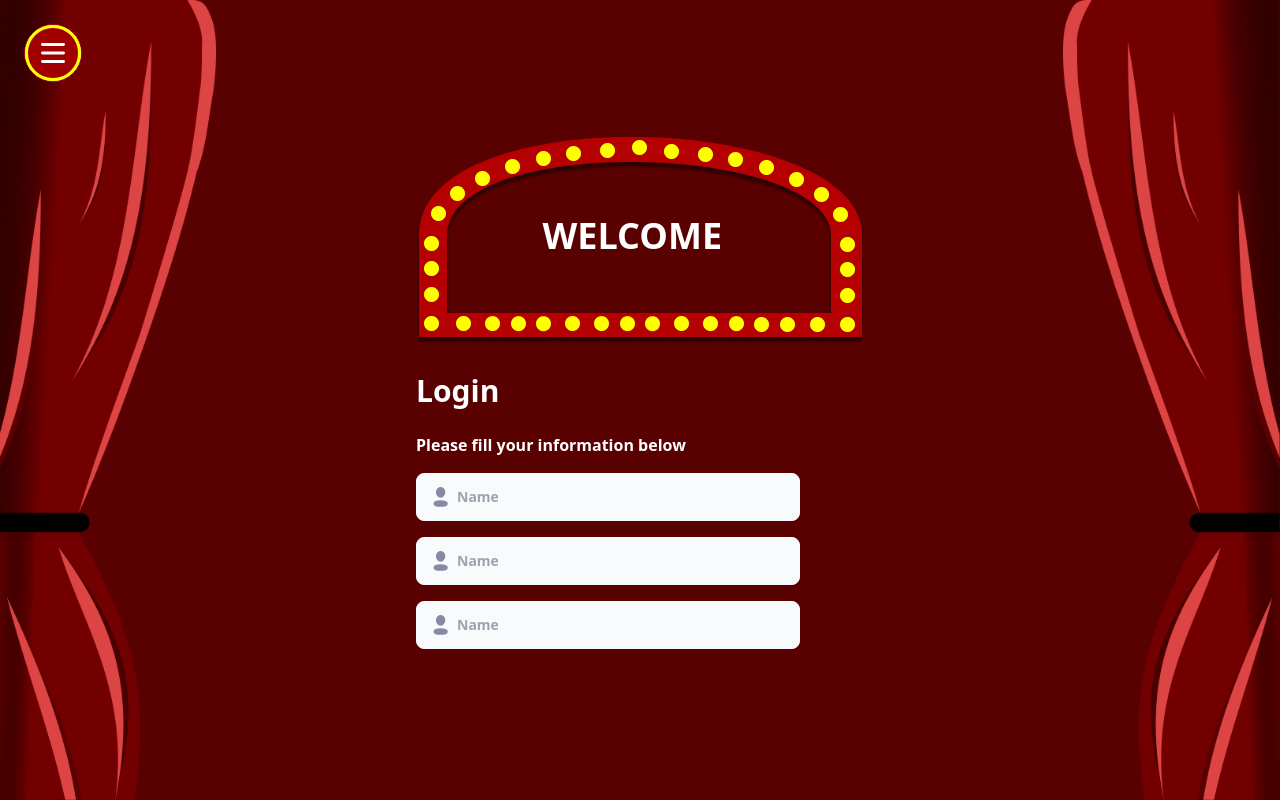
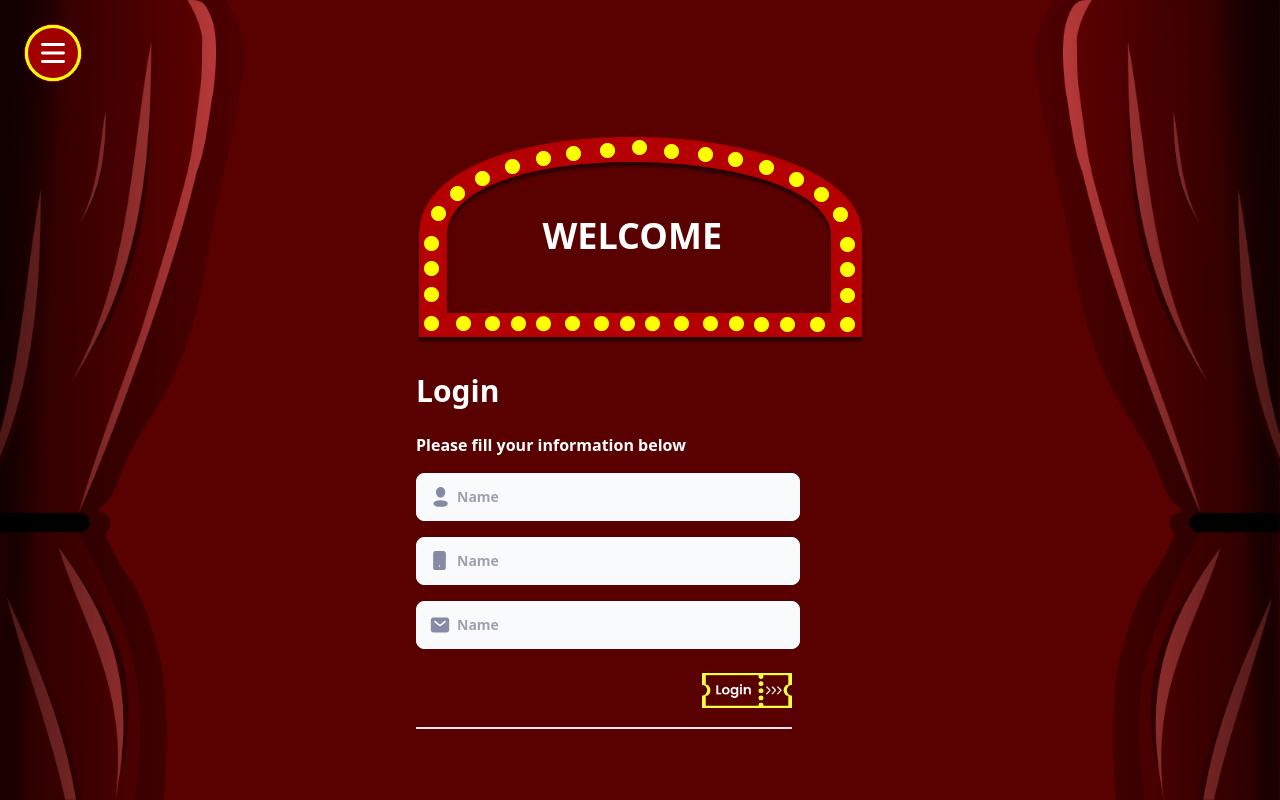
Before and after one commit to rukaachan/PKK-BTS, a Laravel app: page /login in a window 1280 px wide. Run offline with Laravel 10, Linux system fonts and the light colour scheme; style sheets or scripts are compiled from the project's sources; settings files or empty folders that the repository lacks are supplied.

Commit message:
update:login view

```diff
--- a/resources/views/login/home.blade.php
+++ b/resources/views/login/home.blade.php
@@ -12,7 +12,7 @@
 <body>
 
     <main class="h-screen flex flex-wrap overflow-hidden relative">
-        <img src="{{ asset('assets/vector_left.png') }}"
+        <img src="{{ asset('assets/tirai_merah_kiri.png') }}"
             class="absolute left-0 top-1/2 transform -translate-y-1/2 z-20 h-full" />
 
         <div class="relative w-full">
@@ -52,7 +52,7 @@
                 class="absolute right-0 top-1/2 transform -translate-y-1/2 z-20 h-1/4" />
         </div>
 
-        <img src="{{ asset('assets/vector_right.png') }}"
+        <img src="{{ asset('assets/tirai_merah_kanan.png') }}"
             class="absolute right-0 top-1/2 transform -translate-y-1/2 z-10 h-full" />
 
     </main>
--- a/resources/views/login/index.blade.php
+++ b/resources/views/login/index.blade.php
@@ -1,7 +1,12 @@
 @extends('layouts.layout')
 @section('content')
-    <div class=" flex items-center justify-center h-screen overflow-hidden relative" style="background-color: #590000">
-        <img src="{{ asset('assets/vector_left.png') }}" class="absolute left-0 top-1/2 transform -translate-y-1/2 h-full" />
+    <div class="flex items-center justify-center h-screen overflow-hidden relative" style="background-color: #590000">
+        <img src="{{ asset('assets/tirai_merah_kiri.png') }}"
+            class="absolute left-0 top-1/2 transform -translate-y-1/2 h-full" />
+
+        <img src="{{ asset('assets/tirai_hitam_kiri.png') }}"
+            class="absolute left-0 top-1/2 transform -translate-y-1/2 h-full" />
+
 
         <form class="max-w-full relative">
             <span class="text-white font-semibold text-4xl absolute ml-32 mt-20">WELCOME</span>
@@ -25,52 +30,55 @@
                         </svg>
                     </div>
                     <input type="text" id="email-address-icon"
-                        class="bg-gray-50 border border-gray-50 text-gray-900 text-sm rounded-lg focus:ring-blue-500 focus:border-blue-500 block w-full ps-10 p-2.5 pl-12 placeholder:text-gray-400"
+                        class="bg-gray-50 border border-gray-50 text-gray-900 text-sm rounded-lg focus:ring-blue-500 focus:border-blue-500 block w-full ps-10 p-2.5 pl-14 placeholder:text-gray-400"
                         placeholder="Name">
                 </div>
 
 
                 <div class="flex absolute bottom-20 left-1/2 w-96 h-12">
                     <div class="absolute inset-y-0 start-0 flex items-center ps-3.5 pointer-events-none">
-                        <svg width="22" height="24" viewBox="0 0 22 24" fill="none"
+                        <svg width="19" height="19" viewBox="0 0 19 19" fill="none"
                             xmlns="http://www.w3.org/2000/svg">
-                            <g id="Iconly/Bold/Profile">
-                                <g id="Profile">
-                                    <path id="Profile_2" fill-rule="evenodd" clip-rule="evenodd"
-                                        d="M15.3021 7.34254C15.3021 10.3018 13.217 12.7007 10.6448 12.7007C8.07271 12.7007 5.98759 10.3018 5.98759 7.34254C5.98759 4.38331 8.07271 1.98438 10.6448 1.98438C13.217 1.98438 15.3021 4.38331 15.3021 7.34254ZM14.6423 15.7196C16.1231 16.0551 17.0898 16.6024 17.5041 17.4851C17.8153 18.174 17.8153 18.9942 17.5041 19.6831C17.0898 20.5658 16.1614 21.1484 14.6269 21.4486C13.9431 21.6028 13.251 21.7031 12.5553 21.7487C11.9108 21.8281 11.2663 21.8281 10.6142 21.8281H9.44025C9.19473 21.7928 8.95688 21.7752 8.7267 21.7752C8.031 21.7351 7.3387 21.6378 6.6551 21.4839C5.17429 21.1661 4.20755 20.6011 3.79323 19.7184C3.63329 19.3765 3.54896 18.9945 3.54771 18.6062C3.54437 18.2155 3.62614 17.8301 3.78556 17.4851C4.1922 16.6024 5.15895 16.0286 6.6551 15.7196C7.34171 15.5689 8.03638 15.4715 8.73437 15.4283C10.0112 15.3132 11.2939 15.3132 12.5707 15.4283C13.266 15.4737 13.9579 15.571 14.6423 15.7196Z"
-                                        fill="#868AA5" />
-                                </g>
-                            </g>
+                            <path fill-rule="evenodd" clip-rule="evenodd"
+                                d="M5.54163 0C4.22995 0 3.16663 1.06332 3.16663 2.375V16.625C3.16663 17.9367 4.22995 19 5.54163 19H13.4583C14.77 19 15.8333 17.9367 15.8333 16.625V2.375C15.8333 1.06332 14.77 0 13.4583 0H5.54163ZM9.49996 15.8333C9.93718 15.8333 10.2916 15.4789 10.2916 15.0417C10.2916 14.6044 9.93718 14.25 9.49996 14.25C9.06273 14.25 8.70829 14.6044 8.70829 15.0417C8.70829 15.4789 9.06273 15.8333 9.49996 15.8333Z"
+                                fill="#868AA5" />
                         </svg>
+
                     </div>
                     <input type="text" id="email-address-icon"
-                        class="bg-gray-50 border border-gray-50 text-gray-900 text-sm rounded-lg focus:ring-blue-500 focus:border-blue-500 block w-full ps-10 p-2.5 pl-12 placeholder:text-gray-400"
+                        class="bg-gray-50 border border-gray-50 text-gray-900 text-sm rounded-lg focus:ring-blue-500 focus:border-blue-500 block w-full ps-10 p-2.5 pl-14 placeholder:text-gray-400"
                         placeholder="Name">
                 </div>
 
                 <div class="flex absolute bottom-4 left-1/2 w-96 h-12">
                     <div class="absolute inset-y-0 start-0 flex items-center ps-3.5 pointer-events-none">
-                        <svg width="22" height="24" viewBox="0 0 22 24" fill="none"
+                        <svg width="20" height="20" viewBox="0 0 20 20" fill="none"
                             xmlns="http://www.w3.org/2000/svg">
-                            <g id="Iconly/Bold/Profile">
-                                <g id="Profile">
-                                    <path id="Profile_2" fill-rule="evenodd" clip-rule="evenodd"
-                                        d="M15.3021 7.34254C15.3021 10.3018 13.217 12.7007 10.6448 12.7007C8.07271 12.7007 5.98759 10.3018 5.98759 7.34254C5.98759 4.38331 8.07271 1.98438 10.6448 1.98438C13.217 1.98438 15.3021 4.38331 15.3021 7.34254ZM14.6423 15.7196C16.1231 16.0551 17.0898 16.6024 17.5041 17.4851C17.8153 18.174 17.8153 18.9942 17.5041 19.6831C17.0898 20.5658 16.1614 21.1484 14.6269 21.4486C13.9431 21.6028 13.251 21.7031 12.5553 21.7487C11.9108 21.8281 11.2663 21.8281 10.6142 21.8281H9.44025C9.19473 21.7928 8.95688 21.7752 8.7267 21.7752C8.031 21.7351 7.3387 21.6378 6.6551 21.4839C5.17429 21.1661 4.20755 20.6011 3.79323 19.7184C3.63329 19.3765 3.54896 18.9945 3.54771 18.6062C3.54437 18.2155 3.62614 17.8301 3.78556 17.4851C4.1922 16.6024 5.15895 16.0286 6.6551 15.7196C7.34171 15.5689 8.03638 15.4715 8.73437 15.4283C10.0112 15.3132 11.2939 15.3132 12.5707 15.4283C13.266 15.4737 13.9579 15.571 14.6423 15.7196Z"
-                                        fill="#868AA5" />
-                                </g>
-                            </g>
+                            <path fill-rule="evenodd" clip-rule="evenodd"
+                                d="M3.33337 2.5C1.95266 2.5 0.833374 3.61929 0.833374 5V15C0.833374 16.3807 1.95266 17.5 3.33337 17.5H16.6667C18.0474 17.5 19.1667 16.3807 19.1667 15V5C19.1667 3.61929 18.0474 2.5 16.6667 2.5H3.33337ZM5.53355 6.0265C5.17998 5.73187 4.65451 5.77964 4.35988 6.1332C4.06524 6.48676 4.11301 7.01224 4.46657 7.30687L8.3996 10.5844C9.32672 11.357 10.6734 11.357 11.6005 10.5844L15.5335 7.30687C15.8871 7.01224 15.9349 6.48676 15.6402 6.1332C15.3456 5.77964 14.8201 5.73187 14.4666 6.0265L10.5335 9.30402C10.2245 9.56156 9.77561 9.56156 9.46657 9.30403L5.53355 6.0265Z"
+                                fill="#868AA5" />
                         </svg>
+
                     </div>
                     <input type="text" id="email-address-icon"
-                        class="bg-gray-50 border border-gray-50 text-gray-900 text-sm rounded-lg focus:ring-blue-500 focus:border-blue-500 block w-full ps-10 p-2.5 pl-12 placeholder:text-gray-400"
+                        class="bg-gray-50 border border-gray-50 text-gray-900 text-sm rounded-lg focus:ring-blue-500 focus:border-blue-500 block w-full ps-10 p-2.5 pl-14 placeholder:text-gray-400"
                         placeholder="Name">
                 </div>
+
+                <div class="absolute -bottom-14 -right-1/3 w-1/5 h-12">
+                    <img src="{{ asset('assets/login.png') }}">
+                </div>
+
+                <div class="absolute -bottom-16 -right-1/3 w-10/12  border border-b"></div>
 
             </div>
         </form>
 
 
-        <img src="{{ asset('assets/vector_right.png') }}"
+        <img src="{{ asset('assets/tirai_merah_kanan.png') }}"
+            class="absolute right-0 top-1/2 transform -translate-y-1/2 h-full z-0" />
+
+        <img src="{{ asset('assets/tirai_hitam_kanan.png') }}"
             class="absolute right-0 top-1/2 transform -translate-y-1/2 h-full z-0" />
     </div>
 @endsection
```
Also changed, not shown: public/assets/login.png (added), public/assets/tirai_hitam_kanan.png (added), public/assets/tirai_hitam_kiri.png (added), public/assets/tirai_merah_kanan.png (renamed from public/assets/vector_right.png), public/assets/tirai_merah_kiri.png (renamed from public/assets/vector_left.png).
